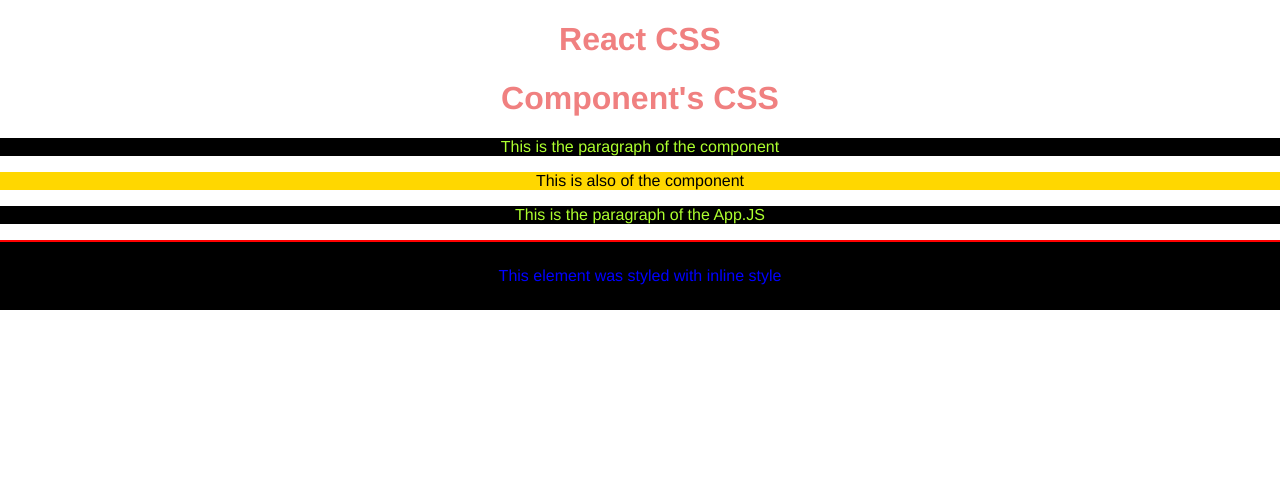
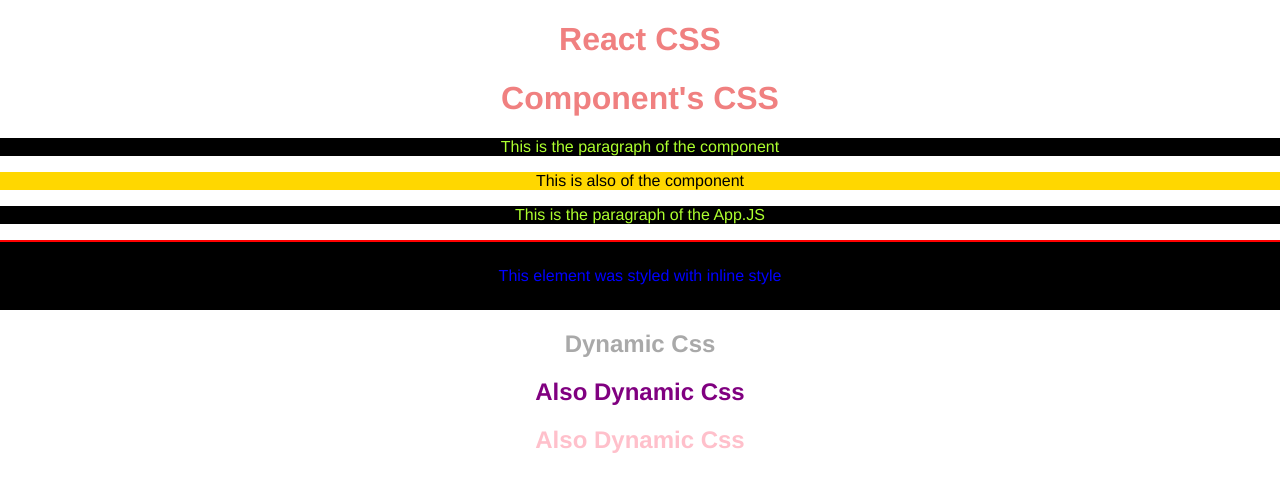
Before and after one commit to GlaudistonNeto/react-plus-css, a React (Create React App) app: page / in a window 1280 px wide. Shown: the top 492 px of the page. Built offline with nearby package versions, Linux system fonts and the light colour scheme.

Commit message:
✨feature: added_dynamic_inline_css

```diff
--- a/src/App.js
+++ b/src/App.js
@@ -1,7 +1,11 @@
+import { useState } from 'react';
 import './App.css';
 import MyComponents from './components/MyComponents';
 
 function App() {
+  const n = 15;
+  const [name] = useState('Ermanoteu');
+
   return (
     <div className="App">
       {/* CSS global */}
@@ -14,6 +18,16 @@ function App() {
         {/* inline css should be avoided */}
         This element was styled with inline style
       </p>
+      {/* dynamic inline css */}
+        <h2 style={n < 10 ? {color: 'purple'} : {color: 'darkgray'} }>
+          Dynamic Css
+        </h2>
+        <h2 style={n >= 10 ? {color: 'purple'} : {color: 'darkgray'} }>
+          Also Dynamic Css
+        </h2>
+        <h2 style={name === 'Ermanoteu' ? {color: 'pink'} : {color: null} }>
+          Also Dynamic Css
+        </h2>
     </div>
   );
 }
```
